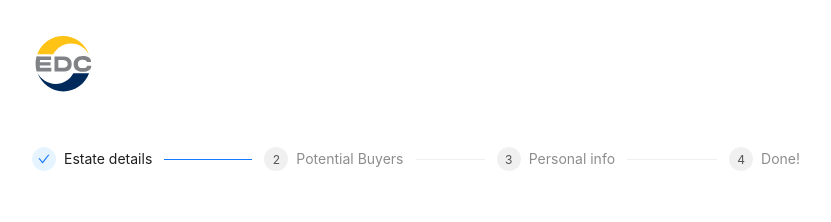
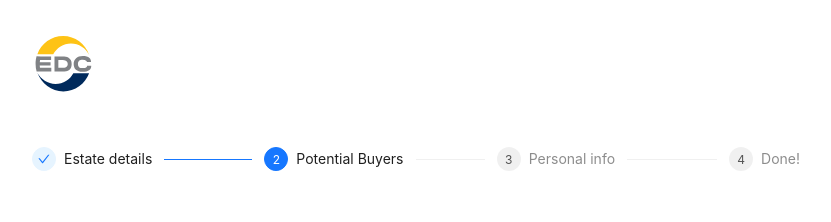
Before and after one commit to TobiasRoland123/charlie-tango-case, a Next.js app: page /buyerdetails in a window 1280 px wide. Shown: the top 222 px of the page, without its empty margins (224-1055 px from the left). Built offline with nearby package versions, Linux system fonts and the light colour scheme; a web font is replaced by a local one.

Commit message:
Fixed the step issue with color.

```diff
--- a/src/pages/buyerdetails.js
+++ b/src/pages/buyerdetails.js
@@ -31,7 +31,7 @@ export default function EstateDetails(buyers) {
       <Head>
         <title>Buyer Details | EDC</title>
       </Head>
-      <VisualSteps current="1" />
+      <VisualSteps step={1} />
       <div className="wrapper">
         <h1 className={styles.headline}>2. Buyer Details</h1>
         <div className={styles.content}>
--- a/src/pages/components/VisualSteps.js
+++ b/src/pages/components/VisualSteps.js
@@ -10,42 +10,42 @@ import styles from "../Home.module.css";
 export default function VisualSteps(props) {
   // console.log(props.current);
 
-  // function checkStatus(val) {
-  //   console.log("props.current:", props.current);
-  //   if (val < props.current) {
-  //     return "finish";
-  //   } else if (val === props.current) {
-  //     return "process";
-  //   } else if (val > props.current) {
-  //     return "wait";
-  //   }
-  // }
+  function checkStatus(val) {
+    console.log("props.step:", props.step);
+    if (val < props.step) {
+      return "finish";
+    } else if (val === props.step) {
+      return "process";
+    } else if (val > props.step) {
+      return "wait";
+    }
+  }
 
   return (
     <>
       <Steps
         className={styles.visualSteps}
         size="small"
-        current={props.current}
+        // current={props.current}
         items={[
           {
             title: "Estate details",
-            // status: checkStatus(0),
+            status: checkStatus(0),
             // icon: <HomeFilled />,
           },
           {
             title: "Potential Buyers",
-            // status: checkStatus(1),
+            status: checkStatus(1),
             // icon: <ContactsFilled />,
           },
           {
             title: "Personal info",
-            // status: checkStatus(2),
+            status: checkStatus(2),
             // icon: <EditFilled />,
           },
           {
             title: "Done!",
-            // status: checkStatus(3),
+            status: checkStatus(3),
             // icon: <SmileOutlined />,
           },
         ]}
--- a/src/pages/estatedetails.js
+++ b/src/pages/estatedetails.js
@@ -79,7 +79,7 @@ export default function EstateDetails() {
       <Head>
         <title>Estate Details | EDC</title>
       </Head>
-      <VisualSteps current="0" />
+      <VisualSteps step={0} />
       <div className="wrapper">
         <h1 className={styles.headline}>1. Estate Details</h1>
         <div className={styles.content}>
```
